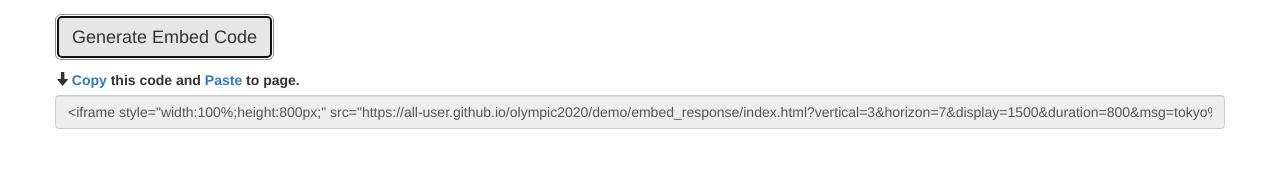
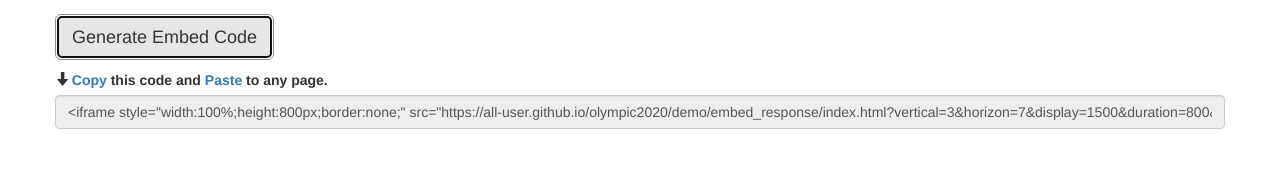
Before and after one commit to all-user/all-user.github.io, a plain HTML site: page olympic2020/demo/embed/index.html in a window 1280 px wide. Both pictures are taken after a click on the button "Generate Embed Code". Shown: the part 1107-1285 px from the top of the page. Drawn offline with Linux system fonts and the light colour scheme.

Commit message:
update demo

```diff
--- a/olympic2020/demo/embed/bundle.js
+++ b/olympic2020/demo/embed/bundle.js
@@ -51,7 +51,7 @@ function genEmbedCode() {
     var duration = _getInputValues.duration;
     var msg = _getInputValues.msg;
 
-    return '<iframe style="width:' + width + ';height:' + height + ';" src="https://all-user.github.io/olympic2020/demo/embed_response/index.html?vertical=' + vertical + '&horizon=' + horizon + '&display=' + display + '&duration=' + duration + '&msg=' + fixedEncodeURIComponent(msg) + '"></iframe>';
+    return '<iframe style="width:' + width + ';height:' + height + ';border:none;" src="https://all-user.github.io/olympic2020/demo/embed_response/index.html?vertical=' + vertical + '&horizon=' + horizon + '&display=' + display + '&duration=' + duration + '&msg=' + fixedEncodeURIComponent(msg) + '"></iframe>';
 }
 
 function fixedEncodeURIComponent(str) {
--- a/olympic2020/demo/embed/index.html
+++ b/olympic2020/demo/embed/index.html
@@ -83,7 +83,7 @@
       </div>
       <div class="row">
         <div class="col-sm-12 col-xs-12">
-          <label for="embed-output"><span class="glyphicon glyphicon-arrow-down"></span><span class="text-primary">Copy</span> this code and <span class="text-primary">Paste</span> to page.</label>
+          <label for="embed-output"><span class="glyphicon glyphicon-arrow-down"></span><span class="text-primary">Copy</span> this code and <span class="text-primary">Paste</span> to any page.</label>
           <input id="embed-output" type="text" class="form-control" readonly>
         </div>
       </div>
```
